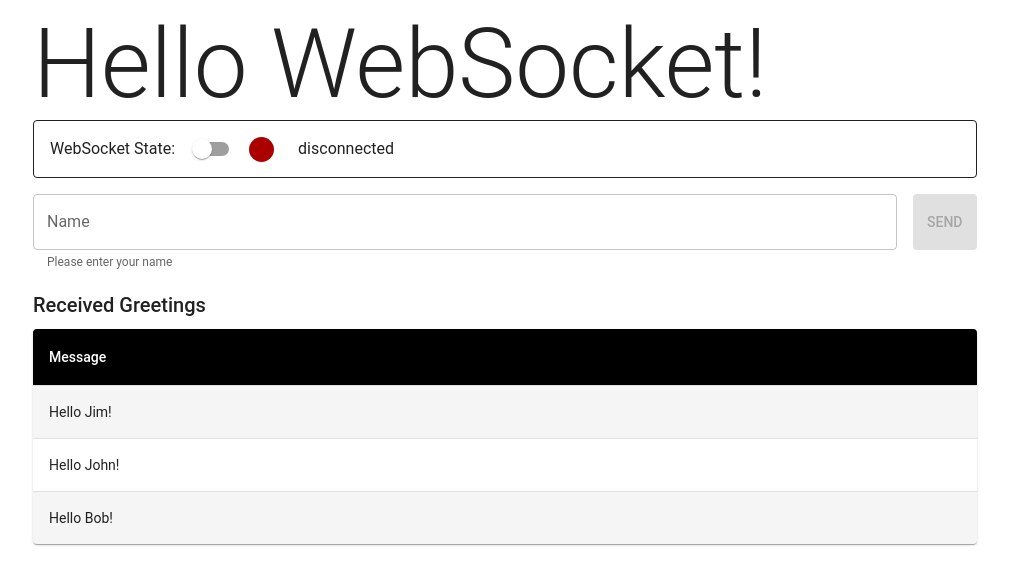
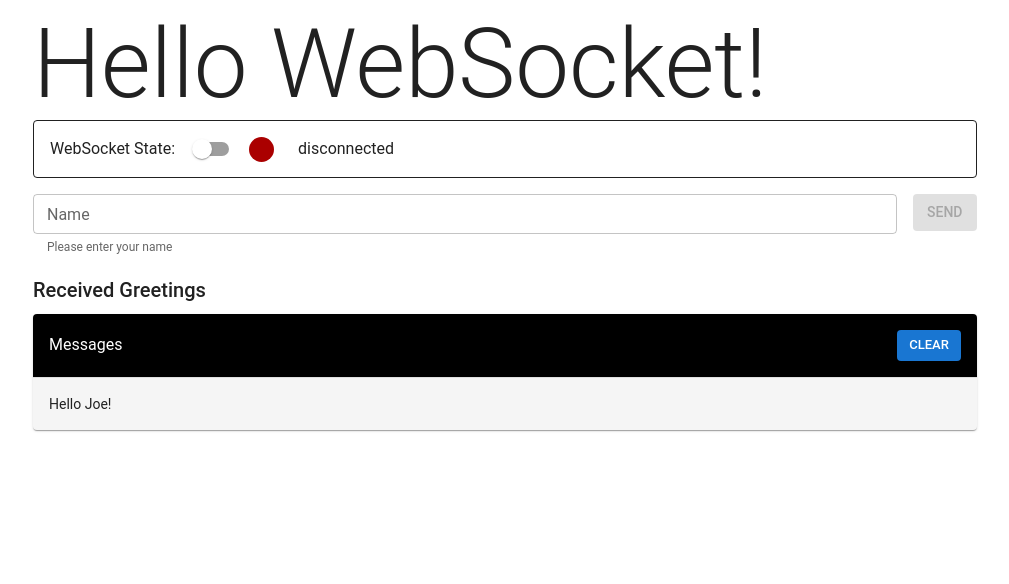
Before and after one commit to owahlen/map-websocket, a React (Create React App) app in the folder frontend/: page / in a window 1280 px wide. Shown: the top 584 px of the page, without its empty margins (135-1144 px from the left). Built offline with nearby package versions, Linux system fonts and the light colour scheme.

Commit message:
first attempt to integrate useStomp hook

```diff
--- a/frontend/src/App.tsx
+++ b/frontend/src/App.tsx
@@ -3,6 +3,7 @@ import Box from "@mui/material/Box";
 import {NameInput} from "./components/NameInput";
 import {Greetings} from "./components/Greetings";
 import {Typography} from "@mui/material";
+import {ErrorToast} from "./components/ErrorToast";
 
 function App() {
     return (
@@ -23,6 +24,7 @@ function App() {
                     <Greetings/>
                 </Box>
             </Box>
+            <ErrorToast/>
         </main>
     )
 }
--- /dev/null
+++ b/frontend/src/components/ErrorToast.tsx
@@ -0,0 +1,39 @@
+import React, {useEffect, useState} from "react"
+import {Snackbar} from "@mui/material"
+import Alert from "@mui/material/Alert"
+import {useStomp} from "../hooks/useStomp";
+
+export const ErrorToast = () => {
+    const {webSocketError, stompError} = useStomp()
+    const [openSnackbar, setOpenSnackbar] = useState(false)
+
+    useEffect(() => {
+        console.log("Analyzing Toast State")
+            if (webSocketError || stompError) {
+                !openSnackbar && setOpenSnackbar(true)
+            } else {
+                openSnackbar && setOpenSnackbar(false)
+            }
+        }, [webSocketError, stompError, openSnackbar]
+    )
+
+    const alertText = (): string => {
+        if (webSocketError) {
+            return "WebSocket error"
+        } else if (stompError) {
+            return `Stomp error ${stompError.headers['message']}: ${stompError.body}`
+        } else {
+            return "unknown error"
+        }
+    }
+
+    return <Snackbar
+        open={openSnackbar}
+        autoHideDuration={10000}
+        anchorOrigin={{vertical: "bottom", horizontal: "center"}}
+    >
+        <Alert severity="error">
+            {alertText()}
+        </Alert>
+    </Snackbar>
+}
--- a/frontend/src/components/Greetings.tsx
+++ b/frontend/src/components/Greetings.tsx
@@ -1,18 +1,11 @@
-import {Box, Table, TableBody, TableCell, TableContainer, TableHead, TableRow, Typography} from "@mui/material"
+import {Box, Button, Table, TableBody, TableCell, TableContainer, TableHead, TableRow, Typography} from "@mui/material"
 import {styled} from '@mui/material/styles';
 import {tableCellClasses} from '@mui/material/TableCell';
 import Paper from '@mui/material/Paper';
-import {useState} from "react";
-
-// todo: this interface should come from a custom hook
-interface Greeting {
-    message: string
-}
+import {useStomp} from "../hooks/useStomp";
 
 export const Greetings = () => {
-
-    // todo: this state should come from a custom hook
-    const [greetings, setGreetings] = useState<Array<Greeting>>([])
+    const {greetings, clearGreetings} = useStomp()
 
     const StyledTableCell = styled(TableCell)(({theme}) => ({
         [`&.${tableCellClasses.head}`]: {
@@ -34,15 +27,6 @@ export const Greetings = () => {
         },
     }));
 
-    // todo: remove this mock data for development
-    if (greetings.length == 0) {
-        setGreetings([
-            {message: "Hello Jim!"},
-            {message: "Hello John!"},
-            {message: "Hello Bob!"}
-        ])
-    }
-
     return (
         <Box sx={{display: "grid", gap: 1}}>
             <Typography variant={"h6"} component="span">
@@ -52,14 +36,26 @@ export const Greetings = () => {
                 <Table sx={{minWidth: 700}} aria-label="customized table">
                     <TableHead>
                         <TableRow>
-                            <StyledTableCell>Message</StyledTableCell>
+                            <StyledTableCell>
+                                <Box sx={{display: "flex", justifyContent: "space-between", alignItems:"center"}}>
+                                    <Typography>Messages</Typography>
+                                    <Button
+                                        size="small"
+                                        color="primary"
+                                        variant="contained"
+                                        onClick={clearGreetings}
+                                    >
+                                        Clear
+                                    </Button>
+                                </Box>
+                            </StyledTableCell>
                         </TableRow>
                     </TableHead>
                     <TableBody>
                         {greetings.map((greeting) => (
-                            <StyledTableRow key={greeting.message}>
+                            <StyledTableRow key={greeting.content}>
                                 <StyledTableCell component="th" scope="row">
-                                    {greeting.message}
+                                    {greeting.content}
                                 </StyledTableCell>
                             </StyledTableRow>
                         ))}
--- a/frontend/src/components/NameInput.tsx
+++ b/frontend/src/components/NameInput.tsx
@@ -1,30 +1,30 @@
 import {Button, TextField} from "@mui/material"
 import Box from '@mui/material/Box'
 import {useState} from "react";
+import {useStomp} from "../hooks/useStomp";
 
 export const NameInput = () => {
-
+    const {sendName} = useStomp()
     const [name, setName] = useState("")
 
-    const sendName = () => {
-        // todo: actually send the name to the websocket
-        alert(`send name: ${name}`)
-    }
-
     return (
-        <Box sx={{display: "flex", justifyContent: "flex-start", gap: 2}}>
+        <Box sx={{display: "flex", justifyContent: "start", gap: 2}}>
             <TextField
                 value={name}
                 onChange={e => setName(e.target.value)}
                 fullWidth
+                size="small"
                 label="Name"
                 variant="outlined"
                 helperText="Please enter your name">
             </TextField>
             <Button
+                sx={{alignSelf: "start"}}
                 color="primary"
                 variant="contained"
-                onClick={sendName}
+                onClick={() => {
+                    sendName(name)
+                }}
                 disabled={name === ""}>
                 Send
             </Button>
--- a/frontend/src/components/WebSocketConnector.tsx
+++ b/frontend/src/components/WebSocketConnector.tsx
@@ -1,19 +1,23 @@
-import {Button, FormControlLabel, Switch, Typography} from "@mui/material"
+import {Switch, Typography} from "@mui/material"
 import Box from '@mui/material/Box'
+import * as React from "react";
 import {useEffect, useState} from "react";
-import * as React from "react";
+import {useStomp} from "../hooks/useStomp";
 
 export const WebSocketConnector = () => {
 
-    // todo: this state should come from a custom hook
-    const [connected, setConnected] = useState(false)
+    const {connect, disconnect, connected} = useStomp()
     const [checked, setChecked] = useState(false)
 
+    useEffect(() => {
+        setChecked(connected)
+    }, [connected]);
+
     const handleConnectionSwitch = (event: React.ChangeEvent<HTMLInputElement>) => {
-        const checked = event.target.checked
-        setChecked(checked)
-        // todo: this should be a call to establish/terminate the connection
-        setConnected(checked)
+        const newCheckedState = event.target.checked
+        setChecked(newCheckedState)
+        newCheckedState && !connected && connect()
+        !newCheckedState && connected && disconnect()
     }
 
     return (
@@ -28,7 +32,8 @@ export const WebSocketConnector = () => {
             <Typography sx={{
                 paddingTop: 2,
                 paddingBottom: 2,
-                paddingLeft: 2}}>
+                paddingLeft: 2
+            }}>
                 WebSocket State:
             </Typography>
             <Switch checked={checked} onChange={handleConnectionSwitch}/>
@@ -42,7 +47,8 @@ export const WebSocketConnector = () => {
             <Typography sx={{
                 paddingTop: 2,
                 paddingBottom: 2,
-                paddingLeft: 2}}>
+                paddingLeft: 2
+            }}>
                 {connected ? "connected" : "disconnected"}
             </Typography>
         </Box>
--- /dev/null
+++ b/frontend/src/hooks/useStomp.ts
@@ -0,0 +1,75 @@
+import {useState} from "react";
+import {Client, IFrame} from "@stomp/stompjs";
+
+const stompClient = new Client({
+    brokerURL: 'ws://localhost:8080/gs-guide-websocket'
+});
+
+export interface Greeting {
+    content: string
+}
+
+export const useStomp = () => {
+    const [connected, setConnected] = useState(false)
+    const [webSocketError, setWebSocketError] = useState(false)
+    const [stompError, setStompError] = useState<IFrame | null>(null)
+    const [greetings, setGreetings] = useState<Array<Greeting>>([{content: "Hello Joe!"}])
+
+    stompClient.onConnect = (frame) => {
+        console.log('Connected: ' + frame);
+        setConnected(true)
+        setWebSocketError(false)
+        stompClient.subscribe("/topic/greetings", (greetingMessage) => {
+            const greeting = JSON.parse(greetingMessage.body) as Greeting
+            _appendGreeting(greeting)
+        })
+    }
+
+    stompClient.onWebSocketError = (error) => {
+        console.error('Error with websocket');
+        setWebSocketError(true)
+    };
+
+    stompClient.onStompError = (frame) => {
+        console.error('Broker reported error: ' + frame.headers['message']);
+        console.error('Additional details: ' + frame.body);
+        setStompError(frame)
+    };
+
+    const connect = () => {
+        stompClient.activate()
+    }
+
+    const disconnect = () => {
+        stompClient.deactivate()
+        setConnected(false)
+        console.log("Disconnected")
+    }
+
+    const sendName = (name: string) => {
+        console.log(`Sending name: ${name}`)
+        stompClient.publish({
+            destination: "/app/hello",
+            body: JSON.stringify({'name': name})
+        });
+    }
+
+    const clearGreetings = () => {
+        setGreetings([])
+    }
+
+    const _appendGreeting = (greeting: Greeting) => {
+        setGreetings(currentGreetings => [...currentGreetings, greeting])
+    }
+
+    return {
+        connect,
+        disconnect,
+        sendName,
+        connected,
+        greetings,
+        clearGreetings,
+        webSocketError,
+        stompError
+    }
+}
--- a/frontend/src/themes/default-theme.ts
+++ b/frontend/src/themes/default-theme.ts
@@ -3,13 +3,6 @@ import {createTheme} from "@mui/material/styles"
 const defaultTheme = createTheme({
     typography: {
         fontFamily: "Roboto, Helvetica, Arial, sans-serif"
-    },
-    components: {
-        MuiButton: {
-            styleOverrides: {
-                root: {height: 56}
-            }
-        }
     }
 })
 
```
